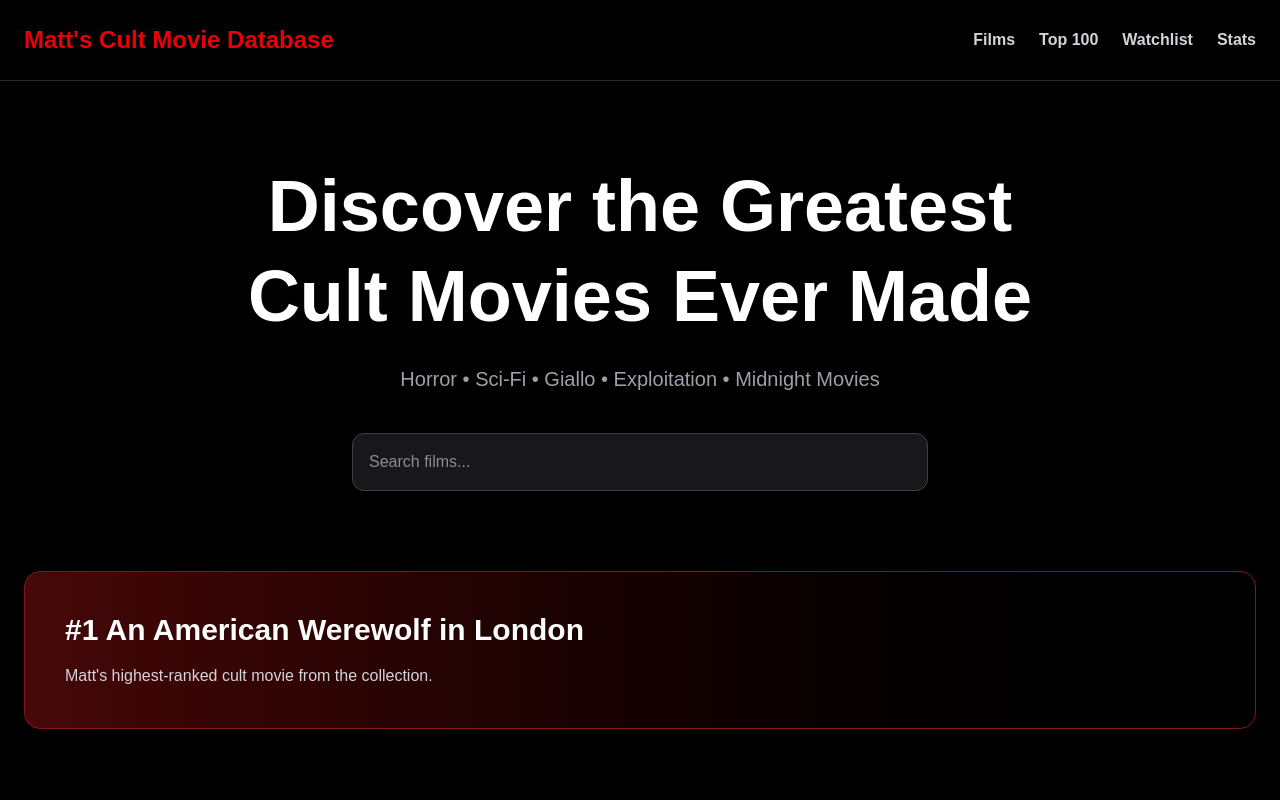
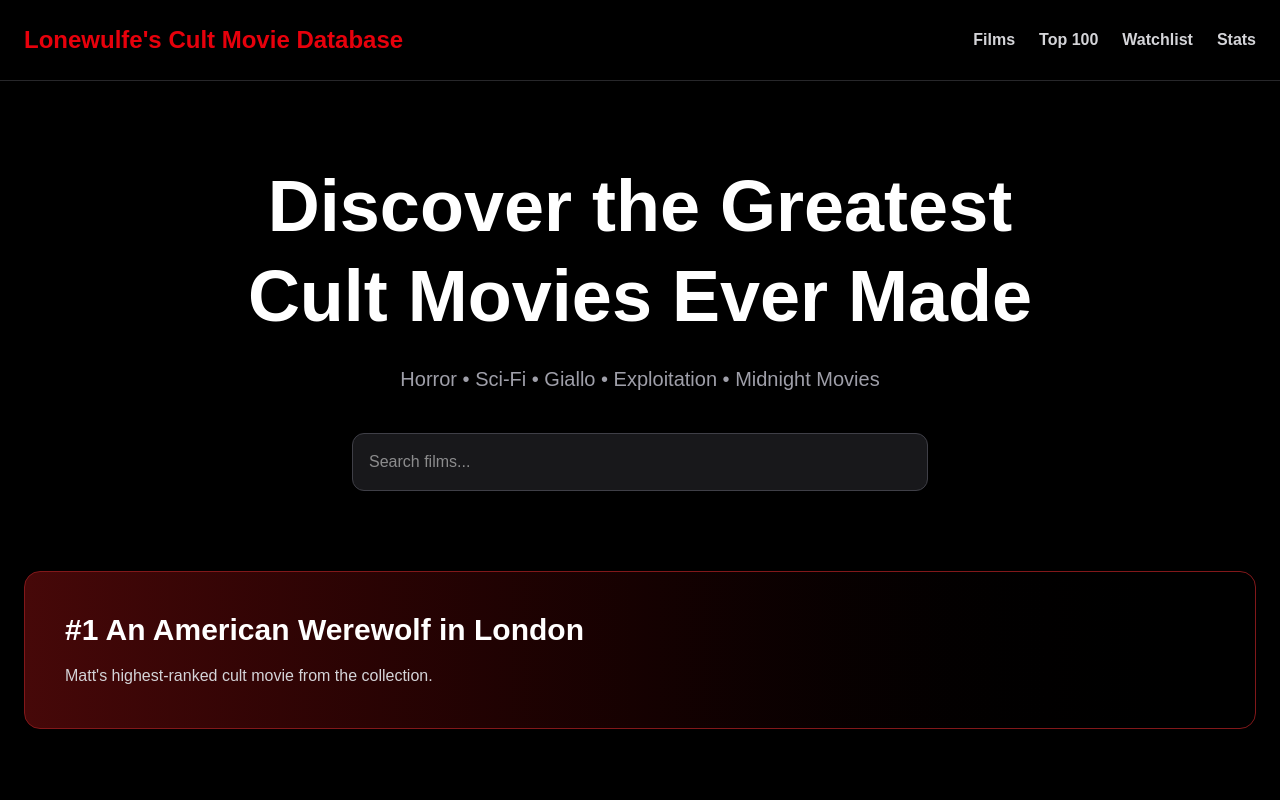
Before and after one commit to Lonewulfe-creator/matts-cult-movie-database, a Next.js app in the folder website/: page / in a window 1280 px wide. Shown: the top 800 px of the page. Built offline with nearby package versions, Linux system fonts and the light colour scheme.

Commit message:
Update page.tsx

```diff
--- a/website/app/page.tsx
+++ b/website/app/page.tsx
@@ -7,7 +7,7 @@ export default function Home() {
       <header className="border-b border-zinc-800">
         <div className="mx-auto flex max-w-7xl items-center justify-between p-6">
           <h1 className="text-2xl font-bold text-red-600">
-            Matt's Cult Movie Database
+            Lonewulfe's Cult Movie Database
           </h1>
 
           <nav className="flex gap-6 font-semibold text-zinc-300">
```
